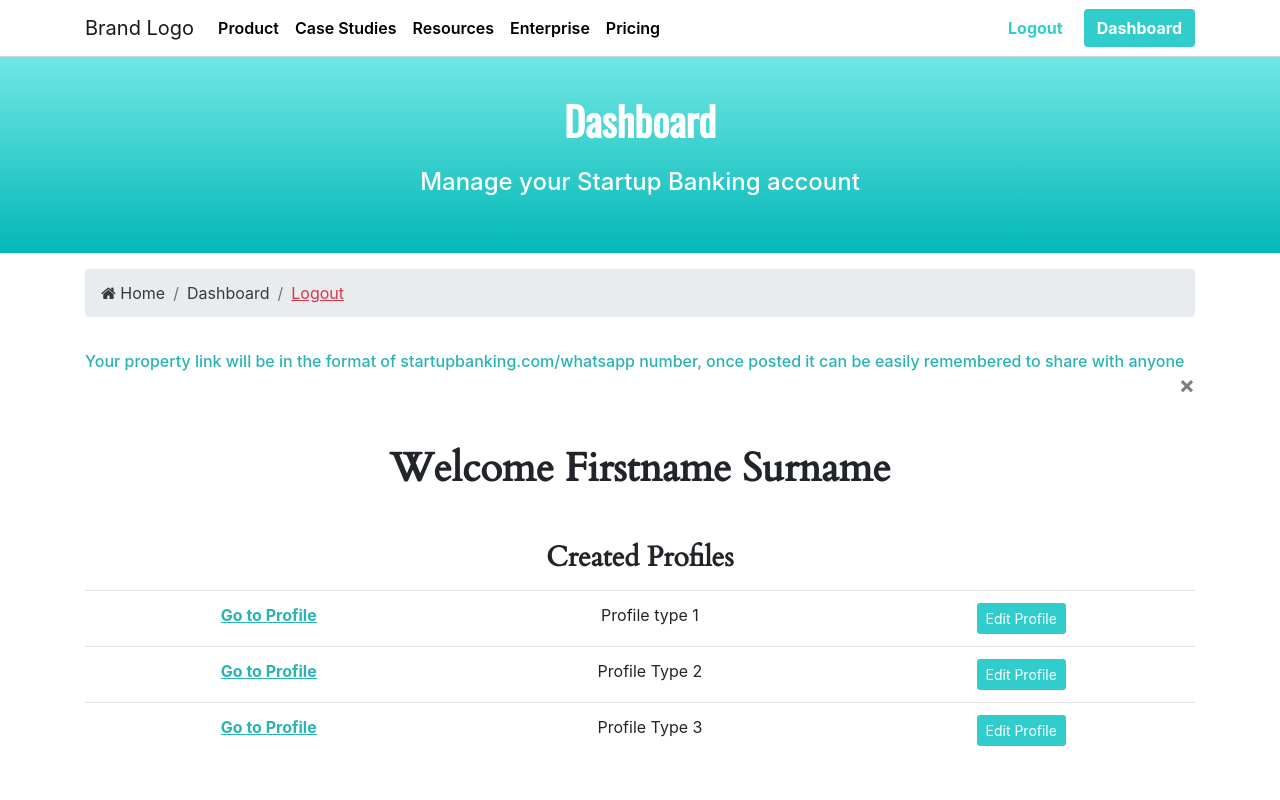
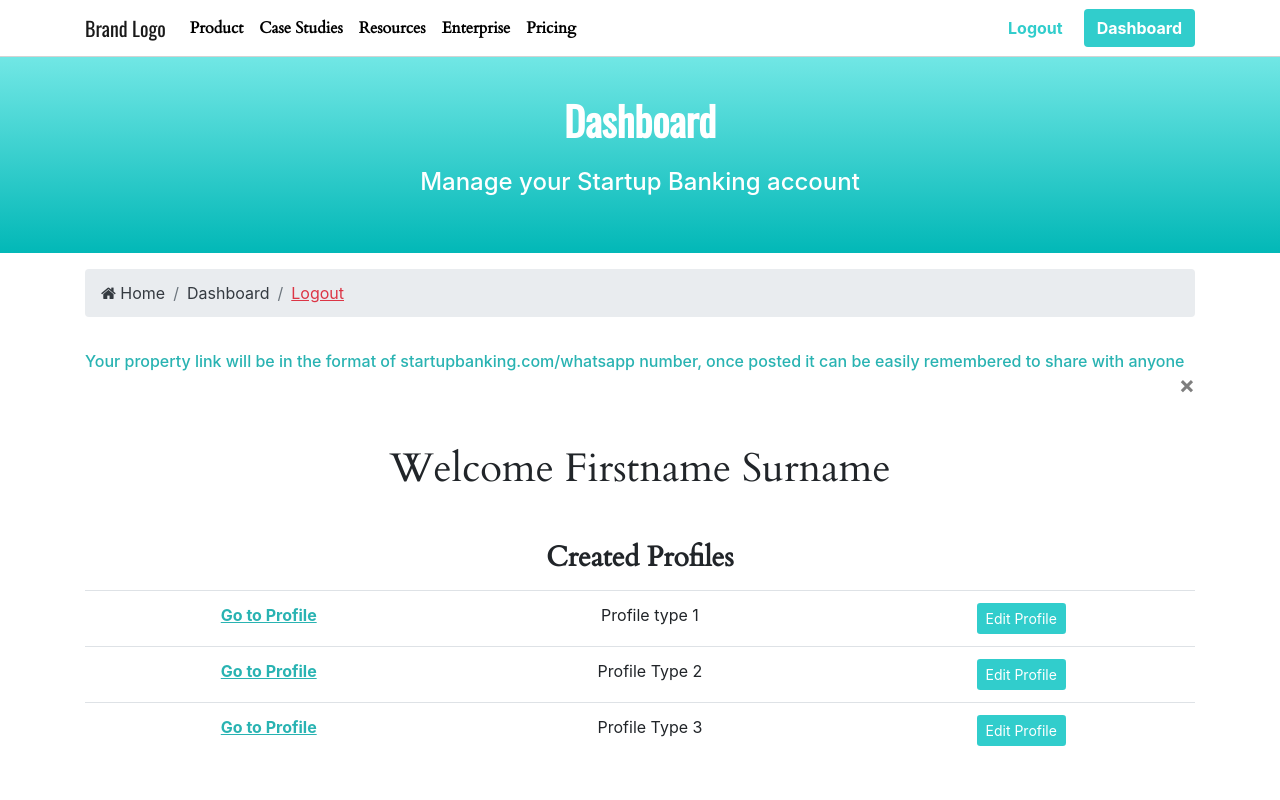
Before and after one commit to LazyCoder-1506/Startup_Banking, a plain HTML site: page dashboard.html in a window 1280 px wide. Shown: the top 800 px of the page. Drawn offline with nearby package versions, Linux system fonts and the light colour scheme.

Commit message:
removed bold
The bold font for welcome first name last name is too thick for mobile view

```diff
--- a/dashboard.html
+++ b/dashboard.html
@@ -22,12 +22,12 @@
 <body>
   <nav class="navbar navbar-light bg-white navbar-expand-sm fixed-top" id = "navigation_bar">    <!-- Navigation Bar -->
     <div class="container">
-      <a class="navbar-brand mr-auto pr-3" href="#">Brand Logo</a>
+      <a class="navbar-brand mr-auto pr-3 font_oswald" href="#">Brand Logo</a>
       <button class="navbar-toggler" type="button" data-toggle="collapse" data-target="#Navbar">
         <span class="navbar-toggler-icon"></span>
       </button>
       <div class="collapse navbar-collapse" id="Navbar">
-        <ul class="navbar-nav mr-auto">
+        <ul class="navbar-nav mr-auto font_cardo">
           <li class="nav-item"><a class="nav-link" href="blog.html">Product</a></li>
           <li class="nav-item"><a class="nav-link" href="faq.html">Case Studies</a></li>
           <li class="nav-item"><a class="nav-link" href="products.html">Resources</a></li>
@@ -69,7 +69,7 @@
         <button type="button" class="close" id="dashboard_dismiss_close">&times;</button>
       </div>
       <div class="col-12 text-center mb-5">
-        <h1 class="font_cardo mb-5"><strong>Welcome Firstname Surname</strong></h1>
+        <h1 class="font_cardo mb-5">Welcome Firstname Surname</h1>
         <h3 class="font_cardo mb-3"><strong>Created Profiles</strong></h3>
         <table class="table table-borderless table-hover mb-5">
           <tbody>
```
